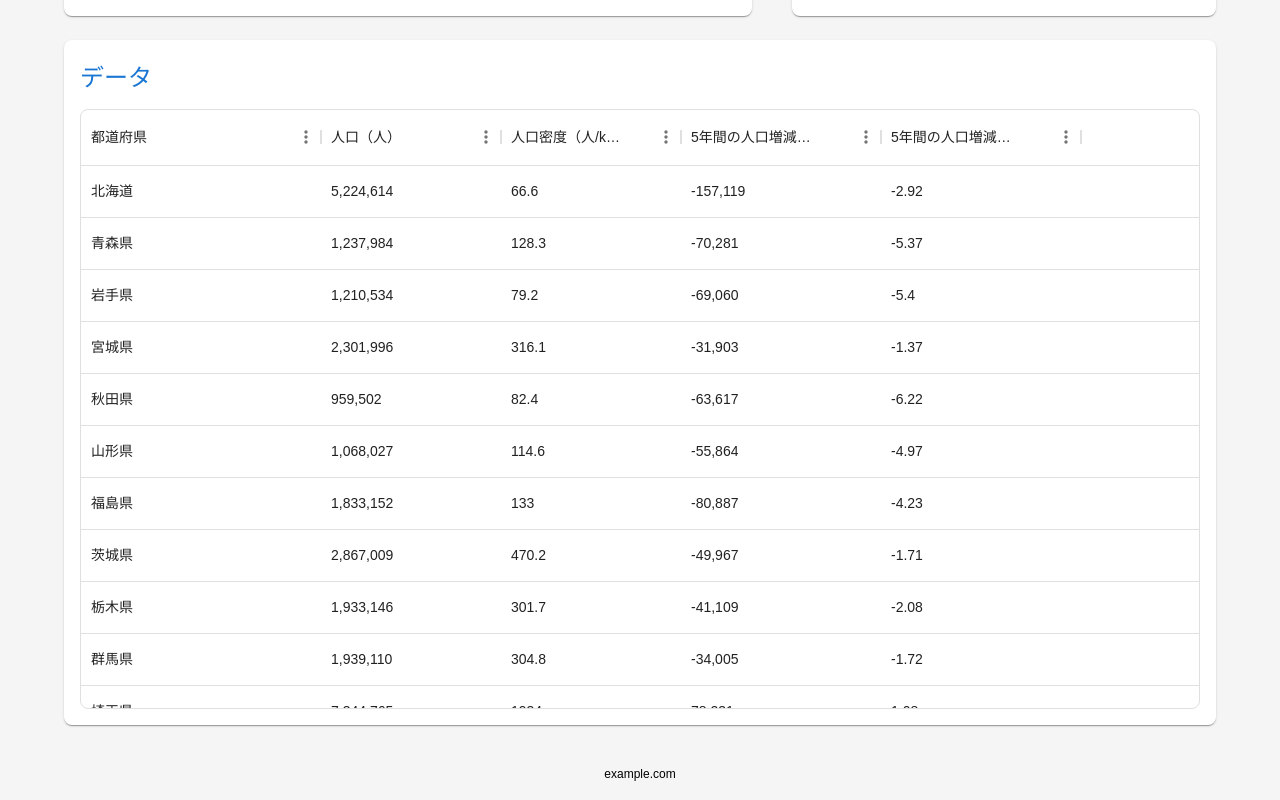
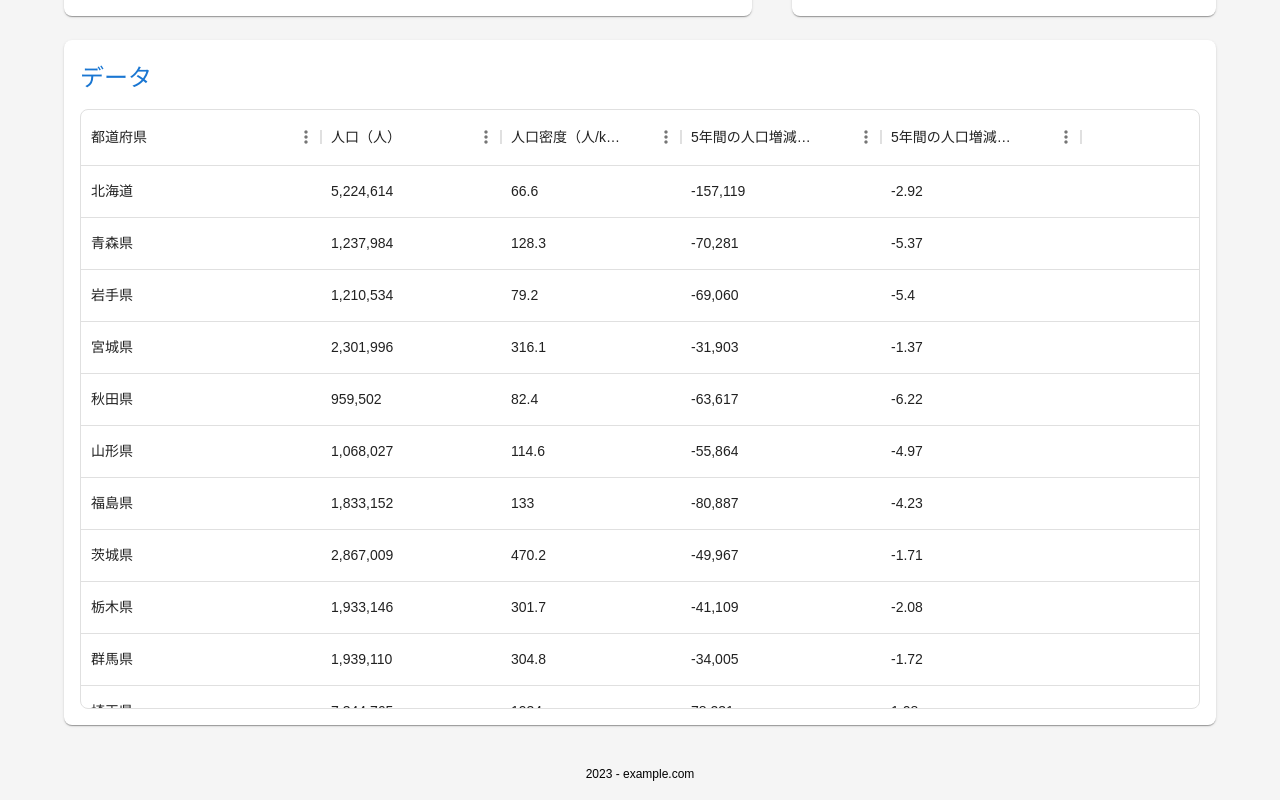
Before and after one commit to ics-creative/project-frontend-example, a Next.js app: page / in a window 1280 px wide. Shown: the part 1466-2266 px from the top of the page. Built offline with nearby package versions, Linux system fonts and the light colour scheme; a web font is replaced by a local one.

Commit message:
テストファイルの格納位置修正

```diff
--- a/app/page.tsx
+++ b/app/page.tsx
@@ -30,7 +30,7 @@ import {
   LineController,
   UpdateMode,
 } from "chart.js";
-import { SyntheticEvent, useCallback, useEffect, useState } from "react";
+import { SyntheticEvent, useCallback, useEffect, useRef, useState } from "react";
 import GraphTab from "@/components/GraphTab";
 import { TAB_NAME, TabState } from "@/types/TabState";
 import { theme } from "./theme/theme";
@@ -82,6 +82,13 @@ const Page = () => {
     },
     [setFilteredPrefList]
   );
+
+  const yearElement = useRef<HTMLElement>(null);
+    if (yearElement.current) {
+      const date = new Date();
+      const year = date.getFullYear();
+      yearElement.current.textContent = String(year);
+    }
 
   const layoutStyle = (tabValue: TabState) => css`
     display: grid;
@@ -211,8 +218,8 @@ const Page = () => {
           component="p"
           align="center"
           sx={{ pb: 2 }}
-        >
-          example.com
+        ><span ref={yearElement}></span> -
+         example.com
         </Typography>
       </div>
     </ThemeProvider>
```
Also changed, not shown: 1 other file (tests, documents, lock files or other folders).
